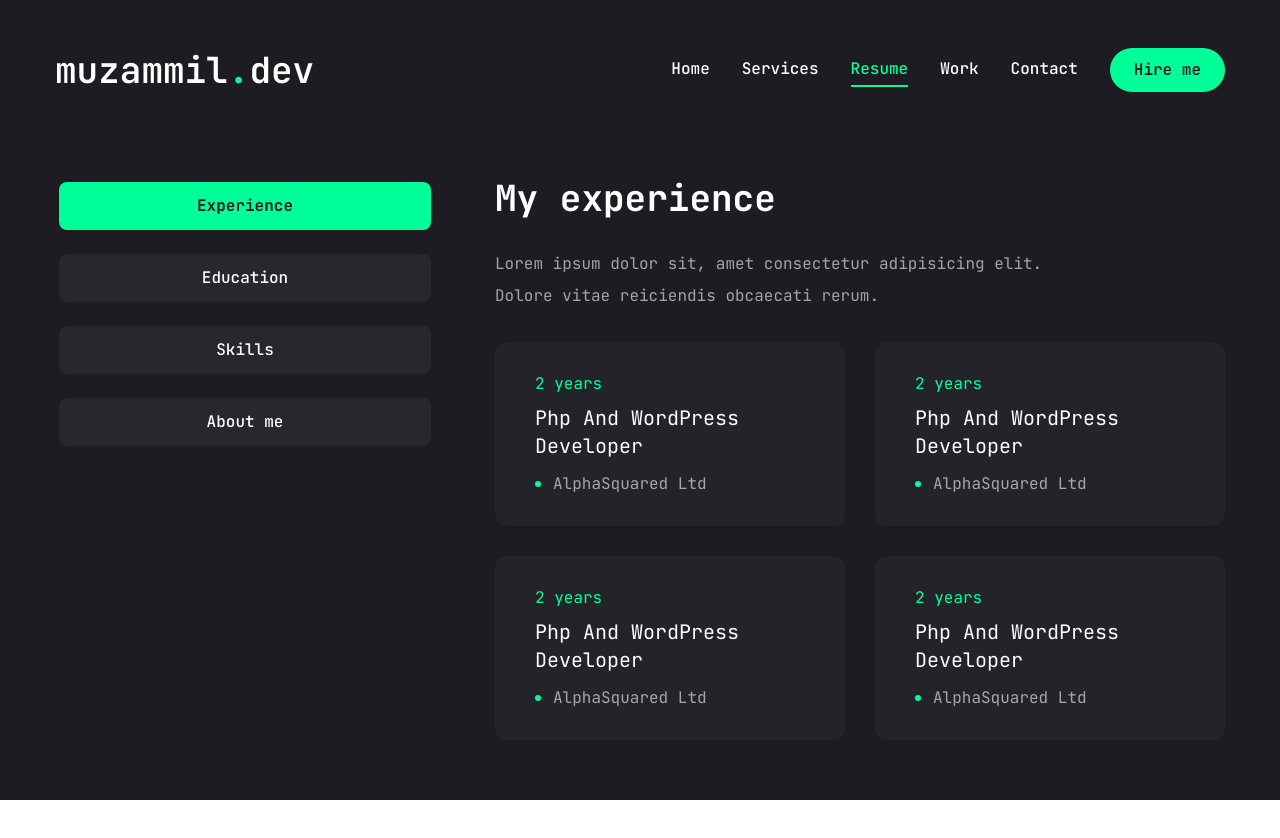
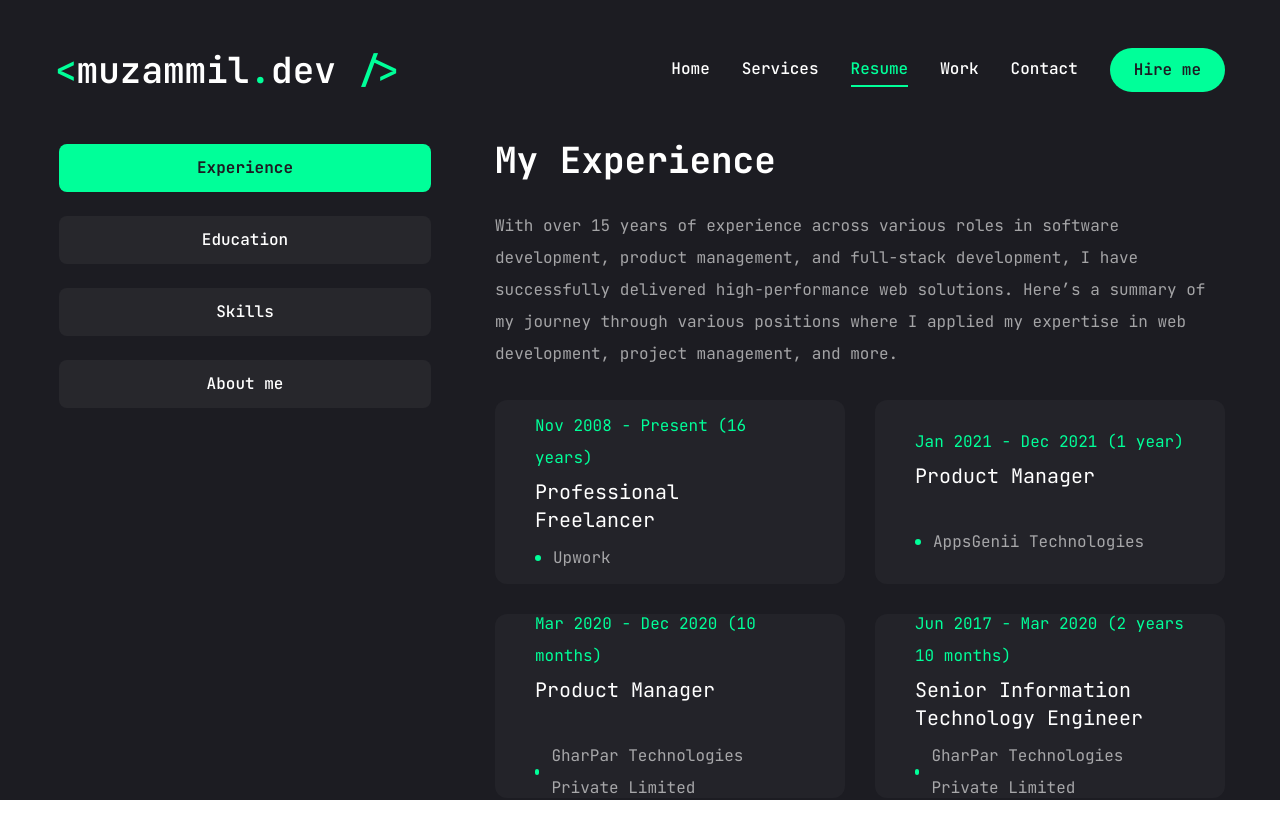
Before and after one commit to smhz101/muzammil.dev, a Next.js app: page /resume in a window 1280 px wide. Shown: the top 838 px of the page. Before the commit the page ends 800 px from the top, so only its background shows below. Built offline with nearby package versions, Linux system fonts and the light colour scheme.

Commit message:
content updates, menu scalability

```diff
--- a/app/layout.jsx
+++ b/app/layout.jsx
@@ -5,6 +5,7 @@ import "./globals.css";
 import Header from "@/components/Header";
 import PageTransition from "@/components/PageTransition";
 import StairTransition from "@/components/StairTransition";
+import Footer from "@/components/Footer";
 
 const jetbrainsMono = JetBrains_Mono({
   subsets: ["latin"],
@@ -69,6 +70,7 @@ export default function RootLayout({ children }) {
         <Header />
         <StairTransition />
         <PageTransition>{children}</PageTransition>
+        <Footer />
       </body>
     </html>
   );
--- a/app/resume/page.jsx
+++ b/app/resume/page.jsx
@@ -9,7 +9,21 @@ import {
   FaNodeJs,
 } from "react-icons/fa";
 
-import { SiTailwindcss, SiNextdotjs } from "react-icons/si";
+import {
+  SiPhp,
+  SiTailwindcss,
+  SiNextdotjs,
+  SiLaravel,
+  SiShopify,
+  SiExpress,
+  SiBootstrap,
+  SiMysql,
+  SiMongodb,
+} from "react-icons/si";
+import { BsWordpress } from "react-icons/bs";
+
+import { DiPhotoshop, DiIllustrator } from "react-icons/di";
+
 import { Tabs, TabsContent, TabsList, TabsTrigger } from "@/components/ui/tabs";
 import {
   Tooltip,
@@ -21,9 +35,9 @@ import { ScrollArea } from "@/components/ui/scroll-area";
 import { motion } from "framer-motion";
 
 const about = {
-  title: "About me",
+  title: "About Me",
   description:
-    "Lorem ipsum dolor sit, amet consectetur adipisicing elit. Dolore vitae reiciendis obcaecati rerum.",
+    "I am Muzammil Hussain, a seasoned full-stack developer with over 12 years of experience building high-performance websites and custom web solutions. I specialize in WordPress, PHP, React, and Node.js, delivering scalable and efficient applications for businesses around the globe. Passionate about coding, design, and problem-solving, I thrive on turning complex challenges into seamless digital experiences. Whether it’s creating custom themes or optimizing performance, I’m dedicated to helping businesses grow through innovative web solutions.",
   info: [
     {
       fieldName: "Name",
@@ -35,7 +49,7 @@ const about = {
     },
     {
       fieldName: "Experience",
-      fieldValue: "12+ Years",
+      fieldValue: "15 Years",
     },
     {
       fieldName: "Skype",
@@ -51,7 +65,7 @@ const about = {
     },
     {
       fieldName: "Freelance",
-      fieldValue: "Availale",
+      fieldValue: "Available",
     },
     {
       fieldName: "Language",
@@ -62,44 +76,51 @@ const about = {
 
 const experience = {
   icon: "/assets/resume/badge.svg",
-  title: "My experience",
+  title: "My Experience",
   description:
-    "Lorem ipsum dolor sit, amet consectetur adipisicing elit. Dolore vitae reiciendis obcaecati rerum.",
+    "With over 15 years of experience across various roles in software development, product management, and full-stack development, I have successfully delivered high-performance web solutions. Here’s a summary of my journey through various positions where I applied my expertise in web development, project management, and more.",
   items: [
     {
-      company: "AlphaSquared Ltd",
-      position: "Php and WordPress developer",
-      duration: "2 years",
+      company: "Upwork",
+      position: "Professional Freelancer",
+      duration: "Nov 2008 - Present (16 years)",
+      responsibilities:
+        "As a full-stack developer, I have worked with international clients, specializing in WordPress, WooCommerce, and Genesis frameworks. I deliver custom themes, plugins, and high-performance web applications while adhering to SEO best practices and optimizing site performance. Technologies used: Angular, CSS3, PHP, JavaScript, and more.",
     },
     {
-      company: "AlphaSquared Ltd",
-      position: "Php and WordPress developer",
-      duration: "2 years",
+      company: "AppsGenii Technologies",
+      position: "Product Manager",
+      duration: "Jan 2021 - Dec 2021 (1 year)",
+      responsibilities:
+        "Led product development teams in creating responsive web applications and optimizing features for better user experience. Worked closely with developers to implement product improvements and ensure timely delivery. Technologies used: Responsiveness, Ruby, and more.",
     },
     {
-      company: "AlphaSquared Ltd",
-      position: "Php and WordPress developer",
-      duration: "2 years",
+      company: "GharPar Technologies Private Limited",
+      position: "Product Manager",
+      duration: "Mar 2020 - Dec 2020 (10 months)",
+      responsibilities:
+        "Managed the development and launch of a robust web platform tailored to on-demand services. Oversaw design, development, and deployment, focusing on enhancing user experience and overall platform performance. Technologies used: MySQL, Bootstrap 4, and more.",
     },
     {
-      company: "AlphaSquared Ltd",
-      position: "Php and WordPress developer",
-      duration: "2 years",
+      company: "GharPar Technologies Private Limited",
+      position: "Senior Information Technology Engineer",
+      duration: "Jun 2017 - Mar 2020 (2 years 10 months)",
+      responsibilities:
+        "Led the IT team in maintaining the company’s infrastructure and ensuring the smooth development of core applications. Played a critical role in scaling the tech stack and improving the website’s performance. Technologies used: MySQL, Bootstrap 4, PHP.",
     },
     {
-      company: "AlphaSquared Ltd",
-      position: "Php and WordPress developer",
-      duration: "2 years",
+      company: "Tintash",
+      position: "Software Engineer",
+      duration: "Jul 2017 - Jan 2018 (7 months)",
+      responsibilities:
+        "Part of a team that developed custom solutions for clients using Ruby on Rails and other technologies. Focused on web development, database optimization, and back-end functionality. Technologies used: Ruby on Rails, Software Development.",
     },
     {
-      company: "AlphaSquared Ltd",
-      position: "Php and WordPress developer",
-      duration: "2 years",
-    },
-    {
-      company: "AlphaSquared Ltd",
-      position: "Php and WordPress developer",
-      duration: "2 years",
+      company: "AlphaSquared Technologies Inc.",
+      position: "PHP Developer",
+      duration: "Jun 2015 - Jun 2017 (2 years 1 month)",
+      responsibilities:
+        "Developed and maintained PHP-based web applications. Collaborated with teams to deliver scalable web solutions, optimize databases, and improve performance. Technologies used: MySQL, Bootstrap 4, PHP.",
     },
   ],
 };
@@ -108,22 +129,17 @@ const education = {
   icon: "/assets/resume/cap.svg",
   title: "My Education",
   description:
-    "Lorem ipsum dolor sit, amet consectetur adipisicing elit. Dolore vitae reiciendis obcaecati rerum.",
+    "Throughout my educational journey, I have continually sought to expand my knowledge and skills, both through formal education and self-driven learning. From commerce studies to online certifications, my education has provided a solid foundation for my career in software development.",
   items: [
     {
-      institute: "AlphaSquared Ltd",
-      degree: "Php and WordPress developer",
-      duration: "2 years",
+      institute: "Udemy",
+      degree: "Various Professional Courses in Software Development",
+      duration: "2018 - 2024",
     },
     {
-      institute: "AlphaSquared Ltd",
-      degree: "Php and WordPress developer",
-      duration: "2 years",
-    },
-    {
-      institute: "AlphaSquared Ltd",
-      degree: "Php and WordPress developer",
-      duration: "2 years",
+      institute: "University of the Punjab",
+      degree: "Bachelor of Commerce (BCom)",
+      duration: "2002 - 2004",
     },
   ],
 };
@@ -131,8 +147,11 @@ const education = {
 const skills = {
   title: "My Skills",
   description:
-    "Lorem ipsum dolor sit, amet consectetur adipisicing elit. Dolore vitae reiciendis obcaecati rerum.",
-  skillList: [
+    "I have a diverse range of technical skills that allow me to create high-performance websites, scalable applications, and visually compelling designs. With expertise across various programming languages, frameworks, and design tools, I’m equipped to deliver top-notch solutions that meet your business needs.",
+  categories: [
+    {
+      categoryTitle: "Languages",
+      skillsList: [
         {
           icon: <FaHtml5 />,
           name: "HTML 5",
@@ -146,6 +165,23 @@ const skills = {
           name: "Javascript",
         },
         {
+          icon: <SiPhp />,
+          name: "PHP",
+        },
+        {
+          icon: <SiMysql />,
+          name: "Mysql",
+        },
+        {
+          icon: <SiMongodb />,
+          name: "Mongodb",
+        },
+      ],
+    },
+    {
+      categoryTitle: "Frameworks & Libraries",
+      skillsList: [
+        {
           icon: <FaReact />,
           name: "React",
         },
@@ -154,16 +190,61 @@ const skills = {
           name: "Next.js",
         },
         {
-      icon: <SiTailwindcss />,
-      name: "Tailwindcss",
+          icon: <FaNodeJs />,
+          name: "Node Js",
         },
+        {
+          icon: <SiLaravel />,
+          name: "Laravel",
+        },
+        {
+          icon: <SiExpress />,
+          name: "Express.js",
+        },
+      ],
+    },
+    {
+      categoryTitle: "Design Tools",
+      skillsList: [
         {
           icon: <FaFigma />,
           name: "Figma",
         },
         {
-      icon: <FaNodeJs />,
-      name: "Node Js",
+          icon: <DiPhotoshop />,
+          name: "Adobe Photoshop",
+        },
+        {
+          icon: <DiIllustrator />,
+          name: "Adobe Illustrator",
+        },
+      ],
+    },
+    {
+      categoryTitle: "CSS Frameworks",
+      skillsList: [
+        {
+          icon: <SiTailwindcss />,
+          name: "Tailwind CSS",
+        },
+        {
+          icon: <SiBootstrap />,
+          name: "Bootstrap",
+        },
+      ],
+    },
+    {
+      categoryTitle: "Content Management & E-Commerce Platforms",
+      skillsList: [
+        {
+          icon: <BsWordpress />,
+          name: "WordPress",
+        },
+        {
+          icon: <SiShopify />,
+          name: "Shopify",
+        },
+      ],
     },
   ],
 };
@@ -194,9 +275,9 @@ const Resume = () => {
           <div className="min-h-[70vh] w-full">
             {/* experience */}
             <TabsContent value="experience" className="w-full">
-              <div className="flex flex-col gap-[30px] text-center xl:text-left">
+              <div className="flex flex-col gap-[30px] text-center xl:text-left mx-10 xl:mx-0">
                 <h3 className="text-4xl font-bold">{experience.title}</h3>
-                <p className="max-w-[600px] text-white/60 mx-auto xl:mx-0">
+                <p className="max-w-[600px] md:max-w-full text-white/60 mx-auto xl:mx-0">
                   {experience.description}
                 </p>
                 <ScrollArea className="h-[400px]">
@@ -226,9 +307,9 @@ const Resume = () => {
 
             {/* education */}
             <TabsContent value="education" className="w-full">
-              <div className="flex flex-col gap-[30px] text-center xl:text-left">
+              <div className="flex flex-col gap-[30px] text-center xl:text-left mx-10 xl:mx-0">
                 <h3 className="text-4xl font-bold">{education.title}</h3>
-                <p className="max-w-[600px] text-white/60 mx-auto xl:mx-0">
+                <p className="max-w-[600px] md:max-w-full text-white/60 mx-auto xl:mx-0">
                   {education.description}
                 </p>
                 <ScrollArea className="h-[400px]">
@@ -240,7 +321,7 @@ const Resume = () => {
                           className="bg-[#232329] h-[184px] py-6 px-10 rounded-xl flex flex-col justify-center items-center lg:items-start gap-1"
                         >
                           <span className="text-accent">{item.duration}</span>
-                          <span className="text-xl max-w-[260px] min-h-[60px] text-center lg:text-left capitalize">
+                          <span className="text-xl max-w-[260px] max-h-[200px] text-center lg:text-left capitalize">
                             {item.degree}
                           </span>
                           <div className="flex items-center gap-3">
@@ -258,21 +339,25 @@ const Resume = () => {
 
             {/* skills */}
             <TabsContent value="skills" className="w-full h-full">
-              <div className="flex flex-col gap-[30px]">
-                <div className="flex flex-col gap-[30px] text-center xl:text-left">
+              <div className="flex flex-col gap-[30px] mx-10 xl:mx-0 text-center xl:text-left">
                 <h3 className="text-4xl font-bold">{skills.title}</h3>
-                  <p className="max-w-[600px] text-white/60 mx-auto xl:mx-0">
+                <p className="max-w-[600px] md:max-w-full text-white/60 mx-auto xl:mx-0">
                   {skills.description}
                 </p>
-                </div>
-                <ul className="grid grid-cols-2 sm:grid-cols-3 md:grid-cols-4 gap-4 xl:gap-[30px]">
-                  {skills.skillList.map((skill, index) => {
-                    return (
-                      <li className="" key={index}>
+
+                {/* Render Categories and Skill List */}
+                {skills.categories.map((category, catIndex) => (
+                  <div key={catIndex} className="mt-[30px]">
+                    <h4 className="text-1xl font-semibold flex justify-center items-center lg:justify-start lg:items-start">
+                      {category.categoryTitle}
+                    </h4>
+                    <ul className="grid grid-cols-2 sm:grid-cols-3 md:grid-cols-4 lg:grid-cols-5 xl:grid-cols-6 gap-4 xl:gap-[30px] mt-[20px]">
+                      {category.skillsList.map((skill, index) => (
+                        <li key={index}>
                           <TooltipProvider delayDuration={100}>
                             <Tooltip>
-                            <TooltipTrigger className="w-full h-[150px] bg-[#232329] rounded-xl flex justify-center items-center group">
-                              <div className="text-6xl group-hover:text-accent transition-all duration-300">
+                              <TooltipTrigger className="w-full h-[150px] lg:h-[100px] bg-[#232329] rounded-xl flex justify-center items-center group">
+                                <div className="text-6xl lg:text-5xl group-hover:text-accent transition-all duration-300">
                                   {skill.icon}
                                 </div>
                               </TooltipTrigger>
@@ -282,9 +367,10 @@ const Resume = () => {
                             </Tooltip>
                           </TooltipProvider>
                         </li>
-                    );
-                  })}
+                      ))}
                     </ul>
+                  </div>
+                ))}
               </div>
             </TabsContent>
 
@@ -293,16 +379,16 @@ const Resume = () => {
               value="about"
               className="w-full text-center xl:text-left"
             >
-              <div className="flex flex-col gap-[30px]">
+              <div className="flex flex-col gap-[30px] text-center xl:text-left mx-10 xl:mx-0">
                 <h3 className="text-4xl font-bold">{about.title}</h3>
-                <p className="max-w-[600px] text-white/60 mx-auto xl:mx-0">
+                <p className="max-w-[600px] md:max-w-full text-white/60 mx-auto xl:mx-0">
                   {about.description}
                 </p>
                 <ul className="grid grid-cols-1 xl:grid-cols-2 gap-y-6 max-w-[620px] mx-auto xl:mx-0">
                   {about.info.map((item, index) => {
                     return (
                       <li
-                        className="flex items-center justify-center xl:justify-start gap-4"
+                        className="flex items-center justify-center xl:items-start xl:justify-start gap-4"
                         key={index}
                       >
                         <span className="text-white/60">{item.fieldName}</span>
--- a/components/Header.jsx
+++ b/components/Header.jsx
@@ -4,17 +4,14 @@ import { Button } from "./ui/button";
 // components
 import Nav from "./Nav";
 import MobileNav from "./MobileNav";
+import Logo from "./Logo";
 
 const Header = () => {
   return (
-    <header className="py-8 xl:py-12 text-white">
+    <header className="py-8 xl:py-12 text-white mb-16 xl:mb-0">
       <div className="container mx-auto flex justify-between items-center">
         {/* logo */}
-        <Link href="/">
-          <h1 className="text-4xl font-semibold">
-            muzammil<span className="text-accent">.</span>dev
-          </h1>
-        </Link>
+        <Logo />
 
         {/* desktop nav & hire button */}
         <div className="hidden xl:flex items-center gap-8">
--- /dev/null
+++ b/components/Logo.jsx
@@ -0,0 +1,15 @@
+import Link from "next/link";
+
+const Logo = ({ link = "/", size = "lg" }) => {
+  return (
+    <Link href={link}>
+      <h1 className={`text-3xl md:text-4xl font-bold md:font-semibold`}>
+        <span className="text-accent">&#60;</span>muzammil
+        <span className="text-accent">.</span>dev
+        <span className="text-accent">&#32;&#47;&#62;</span>
+      </h1>
+    </Link>
+  );
+};
+
+export default Logo;
--- a/components/Stats.jsx
+++ b/components/Stats.jsx
@@ -25,7 +25,7 @@ const Stats = () => {
   return (
     <section className="pt-4 pb-12 xl:pt-0 xl:pb-0">
       <div className="container mx-auto">
-        <div className="flex flex-wrap gap-6 max-w-[80vw] mx-auto xl:max-w-none">
+        <div className="flex flex-wrap gap-6 max-w-[80vw] xl:max-w-none mx-10 xl:mx-0">
           {stats.map((item, index) => {
             return (
               <div
@@ -40,7 +40,7 @@ const Stats = () => {
                 />
                 <p
                   className={`${
-                    item.text.length < 15 ? "max-w-[100px]" : "max-w-[150px]"
+                    item.text.length < 15 ? "max-w-[80px]" : "max-w-[120px]"
                   } leading-snug text-white/80`}
                 >
                   {item.text}
--- /dev/null
+++ b/constants/menu.jsx
@@ -0,0 +1,22 @@
+export const menu = [
+  {
+    name: "home",
+    path: "/",
+  },
+  {
+    name: "services",
+    path: "/services",
+  },
+  {
+    name: "resume",
+    path: "/resume",
+  },
+  {
+    name: "work",
+    path: "/work",
+  },
+  {
+    name: "contact",
+    path: "/contact",
+  },
+];
```
Also changed, not shown: app/page.jsx (+5 -3 lines), components/Footer.jsx (added, +25 -0 lines), components/MobileNav.jsx (+4 -28 lines), components/Nav.jsx (+2 -23 lines), public/assets/photo.png. Lines whose indentation alone changed are shown as unchanged.
